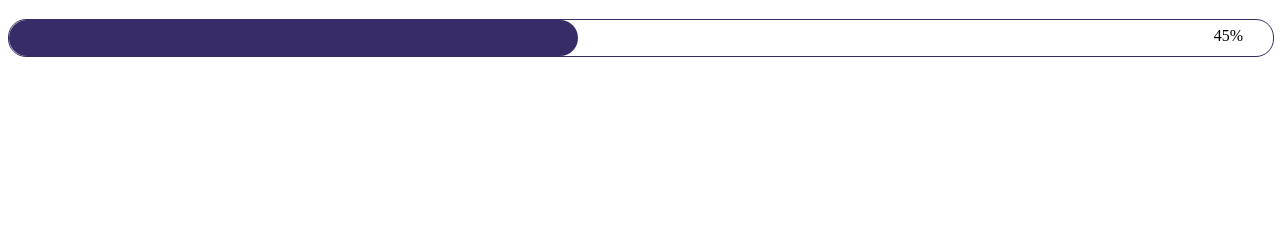
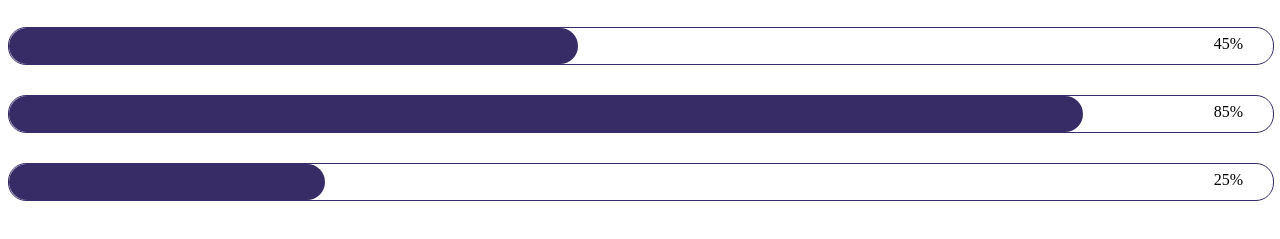
Before and after one commit to Choi-minsung/ezwebJavascript, a plain HTML site: page pages/numberAnimation.html in a window 1280 px wide. Shown: the part 61-300 px from the top of the page. Drawn offline with Linux system fonts and the light colour scheme.

Commit message:
여러 number animation

```diff
--- a/js/numberAnimation.js
+++ b/js/numberAnimation.js
@@ -1,10 +1,14 @@
-let _progress = document.querySelector(".progressWrap");
-let _bar = _progress.querySelector(".bar");
-let _number = _progress.querySelector("span");
-let limitNum = _progress.dataset.num;
+let _progress = document.querySelectorAll(".progressWrap");
+
+_progress.forEach((item) => {
+  anibar(item);
+});
+
+function anibar(grph) {
   let dataNum = 0;
-console.log(limitNum);
-
+  let limitNum = grph.dataset.num;
+  let _bar = grph.querySelector(".bar");
+  let _number = grph.querySelector("span");
   let timerNum = setInterval(function () {
     dataNum++;
     if (dataNum == limitNum) {
@@ -13,5 +17,6 @@ let timerNum = setInterval(function () {
     _bar.style.width = `${dataNum}%`;
     _number.innerText = `${dataNum}%`;
   }, 20);
+}
 
 // console.log(dataNum);
--- a/pages/numberAnimation.html
+++ b/pages/numberAnimation.html
@@ -6,6 +6,7 @@
     <title>Document</title>
     <style>
       .progressWrap {
+        margin-top: 30px;
         width: 100%;
         height: 36px;
         border-radius: 18px;
@@ -36,6 +37,14 @@
         <div class="bar"></div>
         <span>0</span>
       </div>
+      <div class="progressWrap" data-num="85">
+        <div class="bar"></div>
+        <span>0</span>
+      </div>
+      <div class="progressWrap" data-num="25">
+        <div class="bar"></div>
+        <span>0</span>
+      </div>
     </div>
   </body>
 </html>
```
Lines whose indentation alone changed are shown as unchanged.
